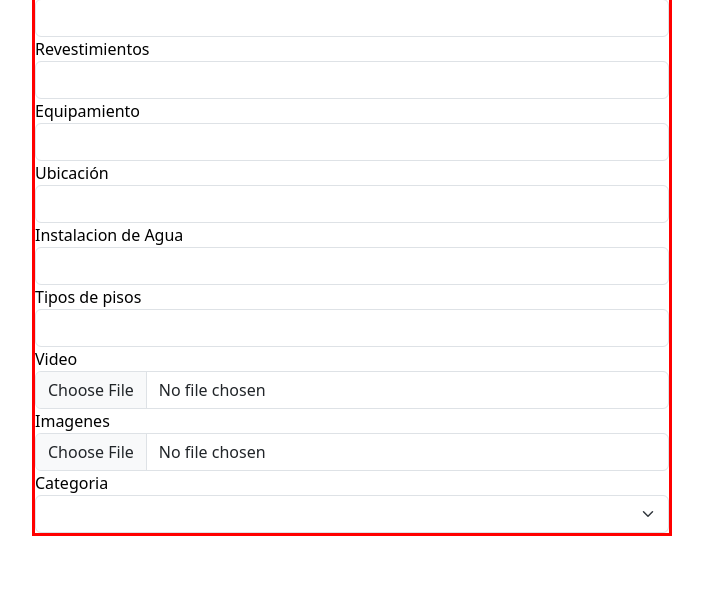
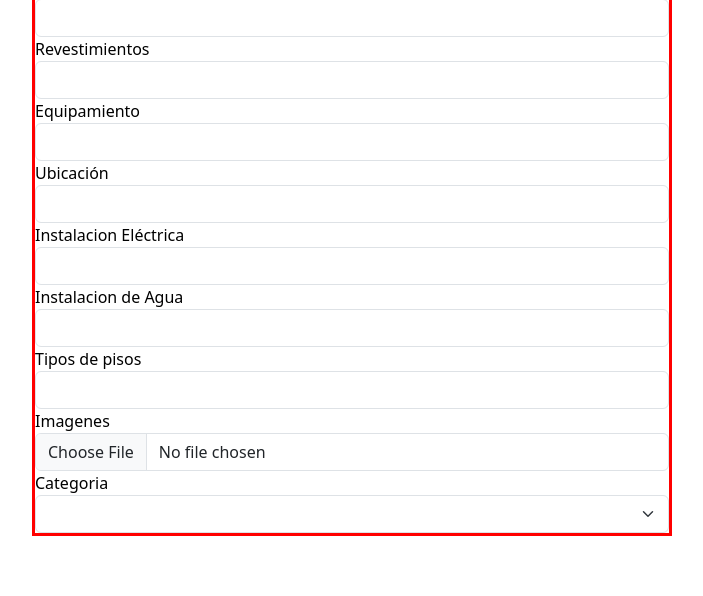
Before and after one commit to Elias-Zurita/Importainer, a Node server app: page /proyectos/create in a window 1280 px wide. Shown: the part 712-1308 px from the top of the page, without its empty margins (288-991 px from the left). Run offline with Node 20, Linux system fonts and the light colour scheme; data comes from the database, SQL or seed files in the repository; some libraries are stand-ins or nearby versions.

Commit message:
metodo create proyectos ok

```diff
--- a/src/controllers/proyectosController.js
+++ b/src/controllers/proyectosController.js
@@ -136,6 +136,30 @@
         const categorias = await db.Categoria.findAll();
             return res.render("proyectos/proyectosCreate", {categorias})
     },
+    guardado: async function(req, res) {
+        const proyectoCreado = await db.Proyecto.create({
+            nombre: req.body.nombre,
+            precio: req.body.precio,
+            descripcion: req.body.descripcion,
+            superficie: req.body.superficie,
+            ambientes: req.body.ambientes,
+            baños: req.body.baños,
+            adhesion: req.body.adhesion,
+            resumen: req.body.resumen,
+            detalle_baño: req.body.detallebaño,
+            cocina: req.body.detallecocina,
+            aberturas: req.body.detalleaberturas,
+            revestimientos: req.body.revestimientos,
+            equipamiento: req.body.equipamiento,
+            instalacion_electrica:req.body.instalacion_electrica,
+            instalacion_agua:req.body.instalacion_agua,
+            tipos_de_pisos: req.body.tipos_de_pisos,
+
+            imagenes: req.file.filename,
+            categoria_id: req.body.categoria
+        })
+        res.redirect("/proyectos/categorias");
+    }
  }
 
 module.exports = proyectosController;
--- a/src/routes/proyectosRoutes.js
+++ b/src/routes/proyectosRoutes.js
@@ -2,6 +2,9 @@
 const router = express.Router();
 
 const proyectosController = require("../controllers/proyectosController");
+
+// Middlewares
+const uploadFile = require('../middlewares/multerMiddlewareProyecto');
 
 router.get("/categorias", proyectosController.categorias);
 router.get("/classic", proyectosController.classic);
@@ -16,5 +19,6 @@
 router.get("/oficinas", proyectosController.classic);
 
 router.get("/create", proyectosController.crear);
+router.post("/create", uploadFile.single("imagen"), proyectosController.guardado);
 
 module.exports = router;
--- a/src/views/proyectos/proyectosCreate.ejs
+++ b/src/views/proyectos/proyectosCreate.ejs
@@ -17,7 +17,7 @@
             <input type="text" name="nombre" class="form-control">
 
             <label>Precio</label>
-            <input type="text" name="superficie" class="form-control">
+            <input type="text" name="precio" class="form-control">
 
             <label>Descripción</label>
             <input type="text" name="descripcion" class="form-control">
@@ -55,14 +55,16 @@
             <label>Ubicación</label>
             <input type="text" name="ubicacion" class="form-control">
 
+            <label>Instalacion Eléctrica</label>
+            <input type="text" name="instalacion_electrica" class="form-control">
+
             <label>Instalacion de Agua</label>
-            <input type="text" name="instalacionagua" class="form-control">
+            <input type="text" name="instalacion_agua" class="form-control">
 
             <label>Tipos de pisos</label>
-            <input type="text" name="tipospisos" class="form-control">
+            <input type="text" name="tipos_de_pisos" class="form-control">
 
-            <label>Video</label>
-            <input type="file" name="video" class="form-control">
+
 
             <label>Imagenes</label>
             <input type="file" name="imagen" class="form-control">
```
Also changed, not shown: src/middlewares/multerMiddlewareProyecto.js (added, +16 -0 lines), public/images/proyectos/imagen1686665156855.jpg (added).
